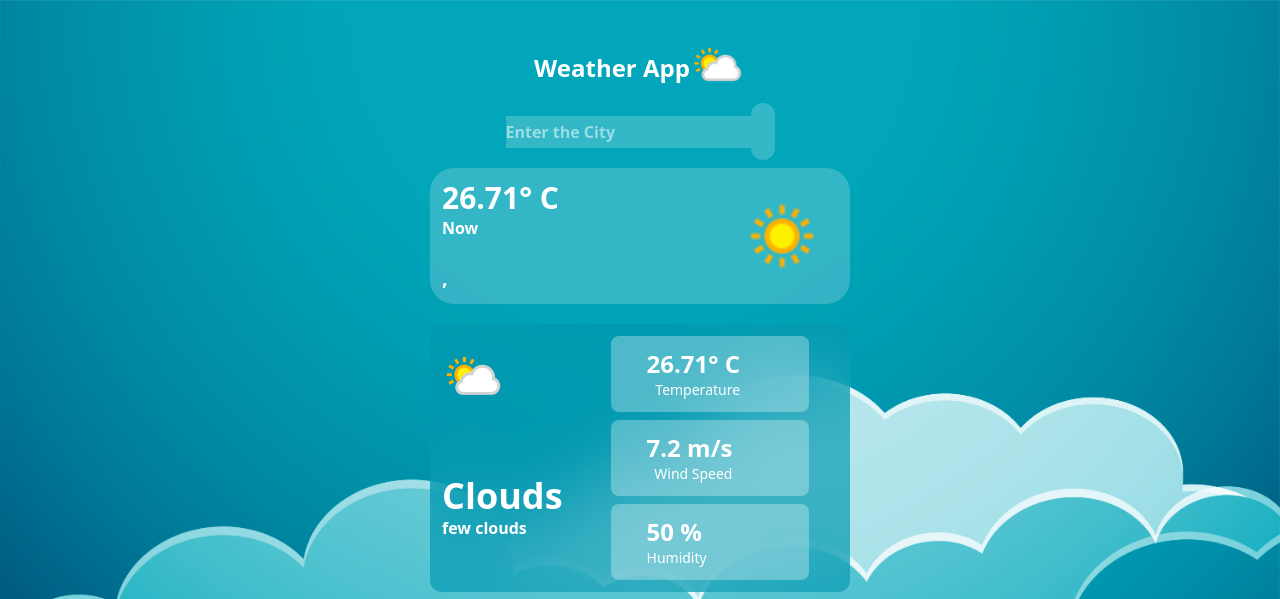
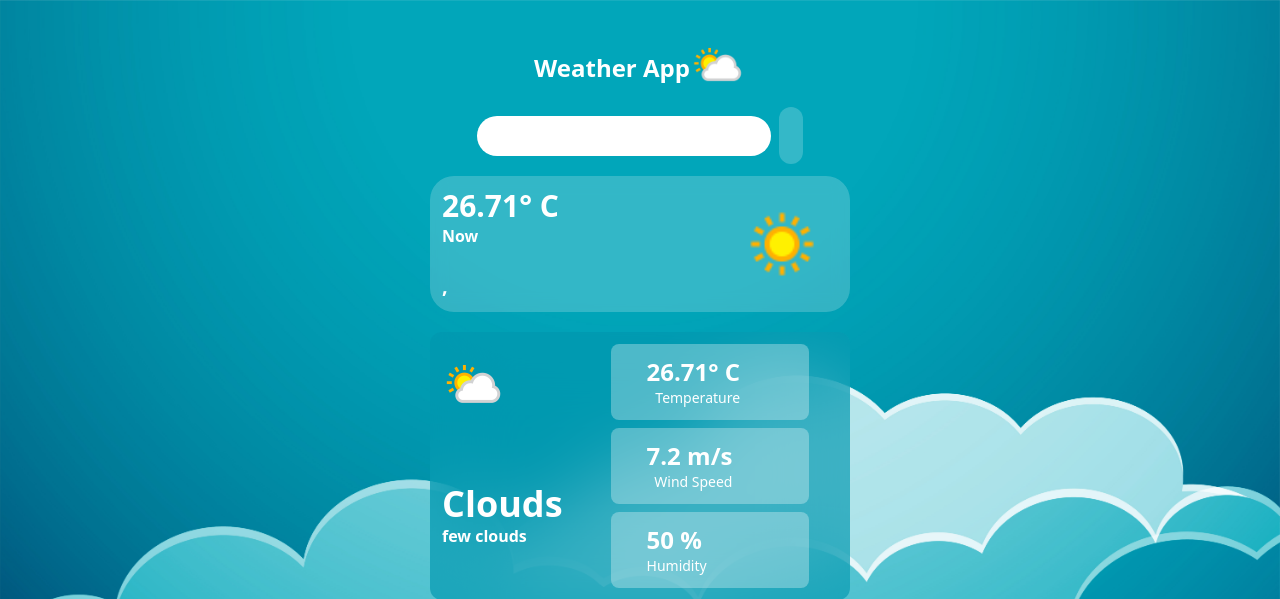
Before and after one commit to Siddu62/Weather-App, a Django app: page / in a window 1280 px wide. Shown: the top 599 px of the page. Run offline with Django 5.2, Linux system fonts and the light colour scheme; data that the repository does not hold is empty.

Commit message:
changes success in html

```diff
--- a/app/templates/index.html
+++ b/app/templates/index.html
@@ -14,16 +14,16 @@
         <img class="h-14 w-14" src="{% static 'images/116.png' %}" alt="" >
     </div>
 
-    <!-- <form action="" method="get" class="flex gap-2 justify-center items-center w-4/5 md:w-3/5 lg:w-[70%] ">
+    <form action="" method="get" class="flex gap-2 justify-center items-center w-4/5 md:w-3/5 lg:w-[70%] ">
         <input type="text" name="city" class="rounded-full py-2 px-3 focus:bg-white/20 outline-white/70 bg-white focus:placeholder:text-white text-white w-4/5 md:w-3/5 lg:w-[35%] " placeholder="Enter the City">
         <button class="search" type="submit">
             <ion-icon class="text-white text-2xl bg-white/20 rounded-full p-3" name="search-outline"></ion-icon>
         </button>
-    </form> -->
-    <form class="flex gap-3" method="get">
+    </form>
+    <!-- <form class="flex gap-3" method="get">
         <input type="text" class="bg-white/20 rounded-2xl px-8 outline-white text-white font-bold hover:scale-105 duration-500" placeholder="Enter the City" name="city">
         <button><i class='bxr hover:scale-110 duration-500 bx-search text-white text-2xl bg-white/20 p-3 rounded-full'></i> </button>
-    </form>
+    </form> -->
 
     <div class="flex bg-white/20 p-3 rounded-3xl backdrop-blur-sm text-white w-4/5 md:w-3/5 lg:w-[35%] cursor-pointer hover:scale-[105%] ease-in-out duration-500 justify-between">
         <div id='left' class="flex flex-col">
```
